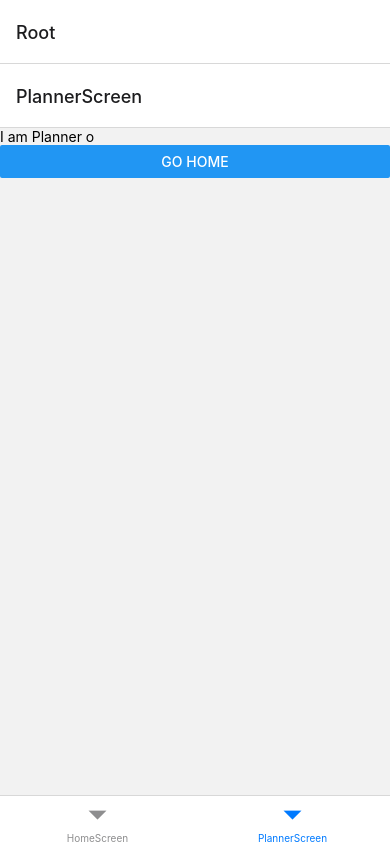
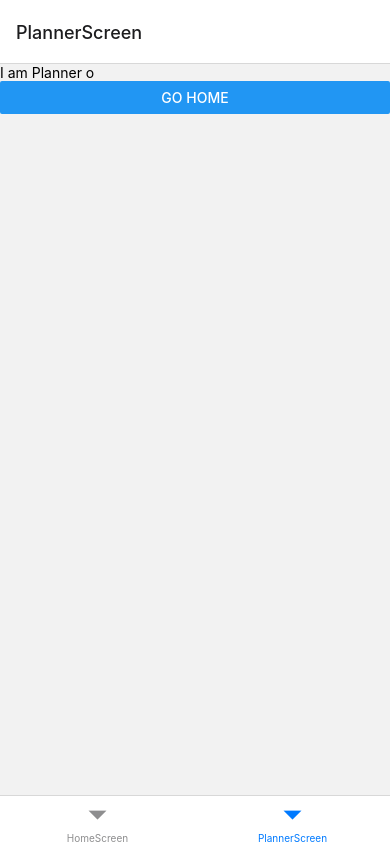
Before and after one commit to Isrealsix/workout, a React Native app: screen /PlannerScreen in a window 390 px wide. Built offline with nearby package versions, Linux system fonts and the light colour scheme.

Commit message:
disabled header

```diff
--- a/navigation/index.tsx
+++ b/navigation/index.tsx
@@ -18,7 +18,11 @@ export default function Navigation() {
 function RootNavigator() {
   return (
     <Stack.Navigator initialRouteName="HomeScreen">
-      <Stack.Screen name="Root" component={BottomTabNavigator} />
+      <Stack.Screen
+        name="Root"
+        component={BottomTabNavigator}
+        options={{headerShown: false}}
+      />
       {/* <Stack.Screen name="HomeScreen" component={HomeScreen} />
       <Stack.Screen name="PlannerScreen" component={PlannerScreen} /> */}
     </Stack.Navigator>
--- a/screens/Planner.tsx
+++ b/screens/Planner.tsx
@@ -9,7 +9,7 @@ const PlannerScreen= () => {
       <Text>I am Planner o</Text>
       <Button
         title='Go Home'
-        onPress={() => navigation.push('HomeScreen') }
+        onPress={() => navigation.navigate('HomeScreen') }
       />
     </View>
   )
```
